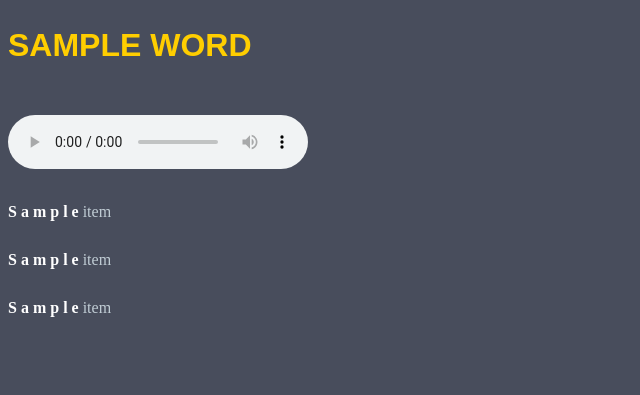
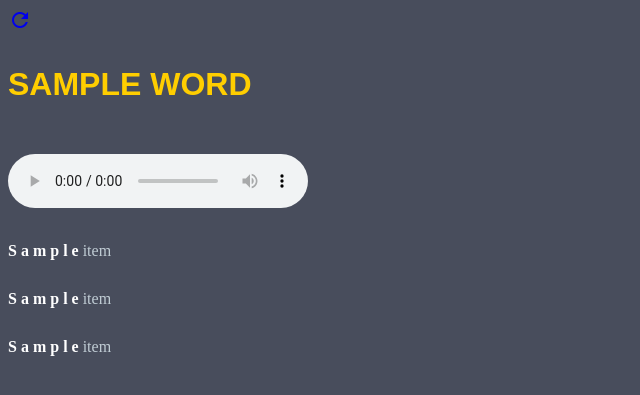
Before and after one commit to tongelja/WordList, a Flask app: template templates/word.html in a window 1280 px wide. Shown: the top 395 px of the page, without its empty margins (0-640 px from the left). Run offline with Flask 2, Linux system fonts and the light colour scheme; the template is opened without the code that fills it: most values are stand-ins (such as "Sample title", 1, 10 or a date in 2020); some libraries are stand-ins or nearby versions.

Commit message:
Add refresh

```diff
--- a/templates/word.html
+++ b/templates/word.html
@@ -3,7 +3,9 @@
 
   <link rel="stylesheet" href="{{ url_for('static', filename='styles.css') }}">
   <link href="httpr://fonts.googleapis.com/icon?family=Material+Icons" rel="stylesheet">
+  <link rel="stylesheet" href="https://fonts.googleapis.com/icon?family=Material+Icons">
   <body>
+    <a href="."><i class="material-icons">refresh</i></a>
     <h1> {{ word }} </h1>
     {% for item in aud %}
     <br>
```
